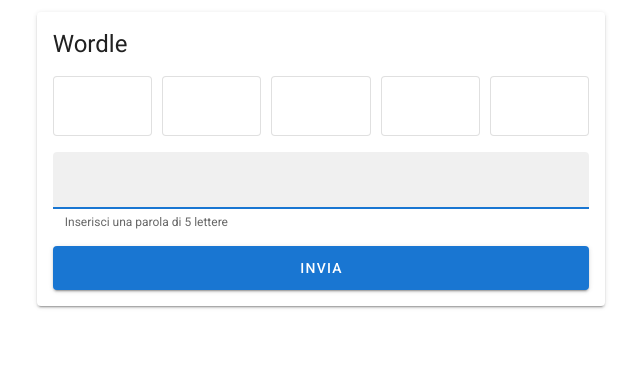
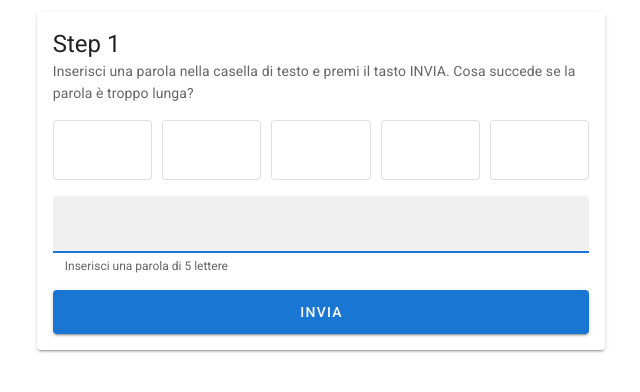
Before and after one commit to weconstudio/wordle, a Nuxt app: page / in a window 1280 px wide. Shown: the top 392 px of the page, without its empty margins (319-959 px from the left). Built offline with nearby package versions, Linux system fonts and the light colour scheme.

Commit message:
piccole rifiniture

```diff
--- a/pages/index.vue
+++ b/pages/index.vue
@@ -3,10 +3,12 @@
     <v-col cols="12" sm="8" md="6">
       <v-card>
         <v-card-title class="headline">
-          Wordle
+          Step 1
         </v-card-title>
+        <v-card-subtitle>
+          Inserisci una parola nella casella di testo e premi il tasto INVIA. Cosa succede se la parola è troppo lunga?
+        </v-card-subtitle>
         <v-card-text>
-
           <div class="word">
             <Char v-for="(char,i) in characters" :key="i" :char="char" />
           </div>
@@ -16,18 +18,10 @@
     </v-col>
   </v-row>
 </template>
-<style lang="scss">
-.word {
-  display: flex;
-  gap: 10px;
-}
-</style>
 
 <script>
-
 export default {
   data: () => ({
-
     characters: ['', '', '', '', ''],
   }),
 
@@ -41,3 +35,10 @@
   }
 }
 </script>
+
+<style lang="scss">
+.word {
+  display: flex;
+  gap: 10px;
+}
+</style>
```
